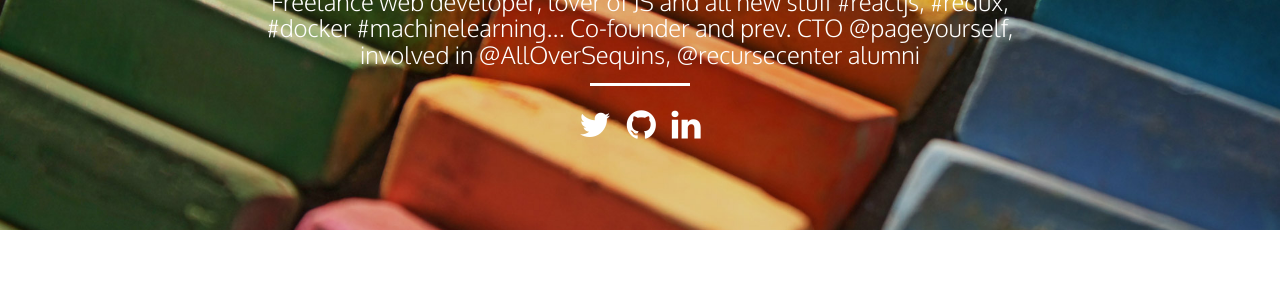
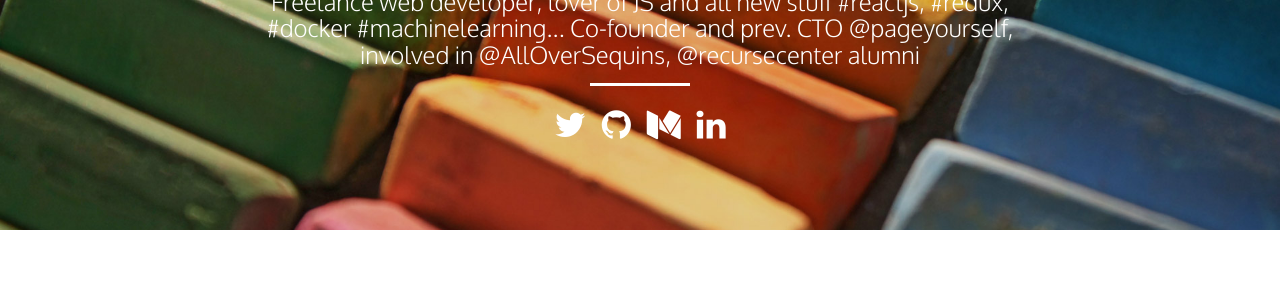
Before and after one commit to benoitvallon/benoitvallon.github.io, a Jekyll site: the page built from index.html, in a window 1280 px wide. Shown: the part 271-556 px from the top of the page. Built offline with Jekyll 4.4.1, drawn with Linux system fonts in a browser that asks for light colours; nearby versions of some CDN libraries; Markdown is read by kramdown in place of the engine named in the settings; the list of posts is cut into pages by our own code.

Commit message:
Adds a medium link in the social icons

```diff
--- a/_config.yml
+++ b/_config.yml
@@ -12,6 +12,7 @@ twitter_username: benoitvallon
 github_username: benoitvallon
 facebook_username:
 linkedin_username: benoitvallon
+medium_username: benoitvallon
 
 #http://www.gravatar.com/avatar/91d41aa67a503e6aee0e485e8e1e6490.png
 gravatar: https://avatars3.githubusercontent.com/u/2761144
--- a/_includes/head.html
+++ b/_includes/head.html
@@ -26,7 +26,7 @@
     <link rel="stylesheet" href="{{ "/css/syntax.css" | prepend: site.baseurl }}">
 
     <!-- Custom Fonts -->
-    <link href="//maxcdn.bootstrapcdn.com/font-awesome/4.3.0/css/font-awesome.min.css" rel="stylesheet" type="text/css">
+    <link href="//maxcdn.bootstrapcdn.com/font-awesome/4.5.0/css/font-awesome.min.css" rel="stylesheet" type="text/css">
     <link href='//fonts.googleapis.com/css?family=Lora:400,700,400italic,700italic' rel='stylesheet' type='text/css'>
     <link href='//fonts.googleapis.com/css?family=Oxygen:300italic,400italic,600italic,700italic,800italic,400,300,600,700,800' rel='stylesheet' type='text/css'>
 
--- a/_layouts/page.html
+++ b/_layouts/page.html
@@ -17,6 +17,8 @@ layout: default
                         &nbsp;
                         <a class="icon-github" href="https://github.com/{{ site.github_username }}"><i class="fa fa-github"></i></a>
                         &nbsp;
+                        <a class="icon-medium" href="https://medium.com/@{{ site.medium_username }}"><i class="fa fa-medium"></i></a>
+                        &nbsp;
                         <a class="icon-linkedin" href="https://www.linkedin.com/in/{{ site.linkedin_username }}"><i class="fa fa-linkedin"></i></a>
                     </div>
                 </div>
```
